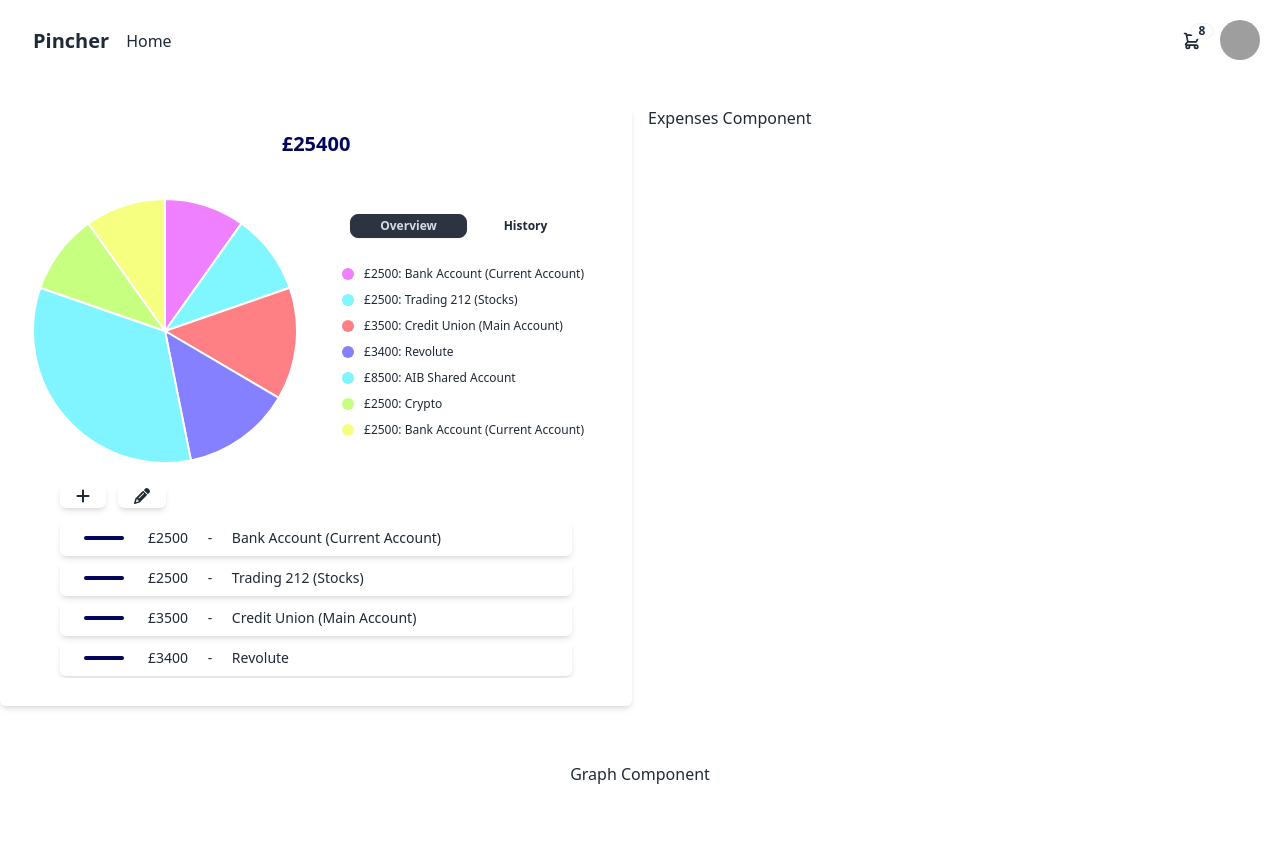
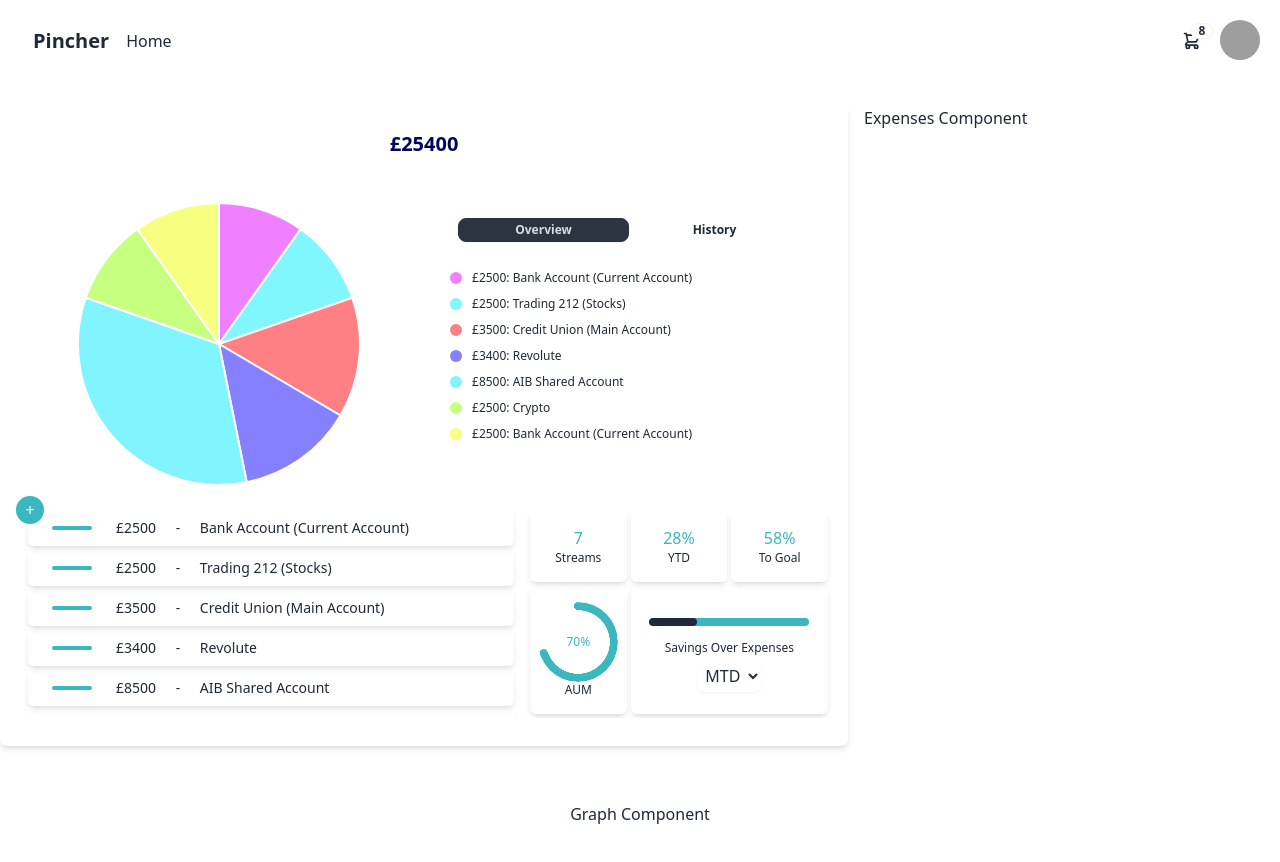
Before and after one commit to JamesBellew/pincher, a React (Vite) app: page / in a window 1280 px wide. Shown: the top 862 px of the page. Built offline with nearby package versions, Linux system fonts and the light colour scheme; grey boxes are pictures that could not be loaded.

Commit message:
Added new component for stats, UX/UI changes, Added compoenent for adding a new income into existing array, just is just the form and need to hook up to adding to the exixstign array

```diff
--- a/src/App.jsx
+++ b/src/App.jsx
@@ -68,8 +68,8 @@ function App() {
     <>
     <div className='container mx-auto '>
 
-<div className="grid grid-cols-2 gap-4">
-  <div className='col-span-2  navbar mx-auto w-full mb-2'>
+<div className="grid grid-cols-6 gap-4">
+  <div className='col-span-6  navbar mx-auto w-full mb-2'>
   <div className="navbar bg-base-100">
   <div className="flex-1">
     <a className="btn btn-ghost text-xl">Pincher</a>
--- a/src/components/Graph.comp.jsx
+++ b/src/components/Graph.comp.jsx
@@ -6,7 +6,7 @@ function Graph() {
   return (
     <>
 
-  <div className="h-[70vh] col-span-2 mx-auto w-full text-center bg-white rounded-md md:mt-10">
+  <div className="h-[70vh] col-span-6 mx-auto w-full text-center bg-white rounded-md md:mt-10">
 
     Graph Component
 
--- a/src/components/Income.comp.jsx
+++ b/src/components/Income.comp.jsx
@@ -15,6 +15,7 @@ function Income({ incomeArray }) {
   const [legendItems, setLegendItems] = useState([]);
   const chartInstance = useRef(null); // Use this ref to keep track of the chart instance
   const [incomeSectionNav,setIncomeSectionNav] = useState('overview')//this the usestate for the navigation for the income right hand side grid, it navigates between the overview and the history components. the two key words for valeus are overview and history
+
 
 
   useEffect(()=>{
@@ -113,7 +114,7 @@ setIncomeSectionNav(section)
   return (
     <>
 
-  <div className="md:h-[75vh] h-[80vh] px-4 bg-white shadow-md col-span-2 md:col-span-1 rounded-md">
+  <div className="md:h-[80vh] h-[85vh] px-4 bg-white shadow-md col-span-4 md:col-span-4 rounded-md">
 
 <div className='grid grid-cols-2 mx-auto gap-1 h-full grid-rows-8 '>
 <div className='relative col-span-2  row-span-1'>
@@ -157,43 +158,97 @@ incomeSectionNav === 'overview'?(
 
 </div>
 
-
-<div className='col-span-2 row-span-3 overflow-auto mb-7'>
-<div className='grid mx-9  col-span-4'>
-  <div className='mb-2'>
-<button onClick={()=>document.getElementById('my_modal_1').showModal()} className=' bg-white shadow-md px-4 mx-2 rounded-md'> <FontAwesomeIcon icon={faPlus} /></button>
-<button className='px-4 bg-white shadow-md mx-1 rounded-md'><FontAwesomeIcon icon={faPencil} /></button>
-<button className='px-4 bg-silver mx-1'></button>
-{/* the below is the modal for adding a new income stream */}
 <dialog id="my_modal_1" className="modal">
   <div className="modal-box">
     <h3 className="font-bold text-lg">Add New Income</h3>
-    <p className="py-4">Press ESC key or click the button below to close</p>
+    <br></br>
+    <label className="input input-bordered flex items-center gap-2">
+  Name :
+  <input type="text" className="grow" placeholder="Side Hustle" />
+</label>
+<label className="input input-bordered flex items-center gap-2">
+  Amount :
+  <input type="number" className="grow" placeholder="1" />
+</label>
+<select className="select select-bordered w-full">
+      <option disabled selected>Choose a Color</option>
+
+      <option className='border-l-2 border-purple' style={{ backgroundColor: '#6B7280', color: '#FFFFFF' }}>Grey</option>
+      <option style={{ backgroundColor: '#EF4444', color: '#FFFFFF' }}>Red</option>
+      <option style={{ backgroundColor: '#10B981', color: '#FFFFFF' }}>Green</option>
+    </select>
+    <select className="select select-bordered w-full">
+      <option disabled selected>Choose a Icon</option>
+
+      <option className='border-l-2 border-purple' style={{ backgroundColor: '#6B7280', color: '#FFFFFF' }}>
+
+      &#9762;
+
+
+        </option>
+      <option style={{ backgroundColor: '#EF4444', color: '#FFFFFF' }}>Red</option>
+      <option style={{ backgroundColor: '#10B981', color: '#FFFFFF' }}>Green</option>
+    </select>
     <div className="modal-action">
+      <button className='btn btn-primary'>Add</button>
       <form method="dialog">
-        {/* if there is a button in form, it will close the modal */}
+
         <button className="btn">Close</button>
       </form>
     </div>
   </div>
 </dialog>
+{/*= <div className='grid mx-9 bg-tahiti'>
+  <div className='mb-2'>
+<button onClick={()=>document.getElementById('my_modal_1').showModal()} className=' bg-white shadow-md px-4 mx-2 rounded-md'> <FontAwesomeIcon icon={faPlus} /></button>
+<button className='px-4 bg-white shadow-md mx-1 rounded-md'><FontAwesomeIcon icon={faPencil} /></button>
+<button className='px-4 bg-silver mx-1'></button>
+
+
   </div>
 
-</div>
-<ul className='px-10 overflow-y-scroll always-show-scrollbar text-left'>
+</div> */}
+<div className='col-span-2 grid grid-cols-8 row-span-4 overflow-auto mb-7'>
+
+<button onClick={()=>document.getElementById('my_modal_1').showModal()} className='absolute w-7 h-7 translate-y-[-10px] rounded-full bg-tahiti text-center text-white'>+</button>
+<ul className='px-2 overflow-y-scroll col-span-5  always-show-scrollbar text-left'>
 
   {incomeArray.map((income) => (
     <li key={income.id} className='flex items-center bg-slate-100 shadow-md text-sm px-6 py-2 rounded-md cursor-pointer m-1'>
-      <div className='income-color-bar bg-navy-dark-1 rounded-lg w-10 h-1 mr-2'></div>
+      <div className='income-color-bar bg-tahiti rounded-lg w-10 h-1 mr-2'></div>
       <span> <span className='mx-4'>£{income.amount} </span> <span className='pr-4'>-</span>  {income.name}</span>
     </li>
   ))}
 
 </ul>
-{/* <div className='w-7 h-7 absolute bg-primary text-white rounded-full  text-center my-auto  cursor-pointer'>
+<div className='col-span-3 grid  grid-cols-3 p-1 gap-1 rounded-md'>
+<div className='col-span-1 rounded-md shadow-md text-center flex flex-col items-center justify-center cursor-pointer'>
+<h2 className='text-tahiti'>7</h2><p className='text-xs'>Streams</p></div>
+<div className='col-span-1 rounded-md shadow-md text-center flex flex-col items-center justify-center cursor-pointer'>
+<h2 className='text-tahiti'>28%</h2><p className='text-xs'>YTD</p></div>
+<div className='col-span-1 rounded-md shadow-md text-center flex flex-col items-center justify-center cursor-pointer'>
+<h2 className='text-tahiti'>58%</h2><p className='text-xs'>To Goal</p></div>
+<div className='col-span-1 rounded-md shadow-md text-center flex flex-col items-center justify-center cursor-pointer'>
+<h2 className='text-tahiti'>
+  <div className="radial-progress text-xs radial-progress-xs" style={{"--value":70}} role="progressbar">70%</div>
+  </h2><p className='text-xs'>AUM</p></div>
+<div className='col-span-2 rounded-md shadow-md text-center flex flex-col items-center justify-center '>
+<h2 className='text-tahiti'><progress className="progress text-tahiti bg-tahiti w-40" value="30" max="100"></progress></h2><p className='text-xs mt-2'>Savings Over Expenses</p>
+<select className=" p-1 rounded-md mt-1 bg-white shadow-sm cursor-pointer">
+  <option disabled selected>MTD</option>
+  <option>YTD</option>
+  <option>QRT</option>
+  <option>ALL</option>
 
-  <p>+</p>
-</div> */}
+</select>
+</div>
+
+
+
+
+
+</div>
+
 
 </div>
 
--- a/src/components/expenses.comp.jsx
+++ b/src/components/expenses.comp.jsx
@@ -6,7 +6,7 @@ function Expenses() {
   return (
     <>
 
-  <div className="md:h-[70vh] h-[80vh] bg-white col-span-2 md:col-span-1 rounded-md">
+  <div className="md:h-[75vh] h-[80vh] bg-white col-span-2 md:col-span-2 rounded-md">
 
     Expenses Component
 
```
